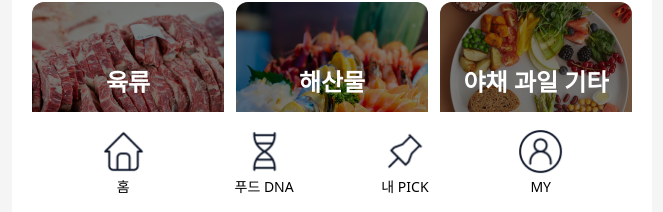
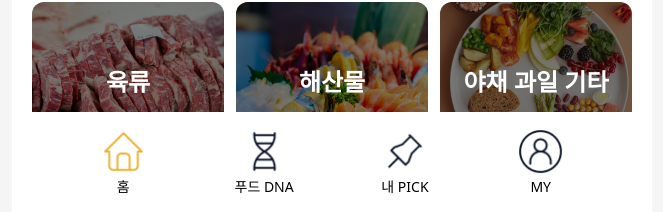
Before and after one commit to soodgarak/soodgarak-FE, a Next.js app: page / in a window 1280 px wide. Shown: the part 588-800 px from the top of the page, without its empty margins (308-971 px from the left). Built offline with nearby package versions, Linux system fonts and the light colour scheme.

Commit message:
feat: bottomNavBar에 URL에 따른 색상 변경 기능 추가

```diff
--- a/components/BottomNavBar.tsx
+++ b/components/BottomNavBar.tsx
@@ -1,3 +1,6 @@
+'use client';
+
+import { usePathname } from 'next/navigation';
 import HomeIcon from '@/components/icon/HomeIcon';
 import DNAIcon from '@/components/icon/DNAIcon';
 import PinIcon from '@/components/icon/PinIcon';
@@ -12,18 +15,23 @@ const NAV_ITEMS = [
 ];
 
 const BottomNavBar = () => {
+  const pathname = usePathname();
   return (
     <footer className='fixed bottom-0 w-full max-w-[640px]'>
       <nav>
         <ul className='flex justify-evenly rounded-t-lg bg-white py-[1.5rem]'>
-          {NAV_ITEMS.map(({ title, link, Icon }) => (
-            <li key={title}>
-              <Link href={link} className='flex flex-col items-center'>
-                <Icon className='h-[4.9rem] w-[4.9rem]' />
-                <p className='text-14'>{title}</p>
-              </Link>
-            </li>
-          ))}
+          {NAV_ITEMS.map(({ title, link, Icon }) => {
+            const isActive = link === '/' ? pathname === link : pathname.startsWith(link);
+
+            return (
+              <li key={title}>
+                <Link href={link} className='flex flex-col items-center'>
+                  <Icon isActive={isActive} className='h-[4.9rem] w-[4.9rem]' />
+                  <p className={`text-14 ${isActive && 'text-primary'}`}>{title}</p>
+                </Link>
+              </li>
+            );
+          })}
         </ul>
       </nav>
     </footer>
--- a/components/icon/DNAIcon.tsx
+++ b/components/icon/DNAIcon.tsx
@@ -1,7 +1,9 @@
 import Image from 'next/image';
+import { IconProps } from '@/types/Icons';
 
-const DNAIcon = ({ ...props }) => {
-  return <Image src='/icons/dna.png' alt='dna icon' width={50} height={50} {...props} />;
+const DNAIcon = ({ isActive, ...props }: IconProps) => {
+  const src = isActive ? '/icons/dna-yellow.png' : '/icons/dna.png';
+  return <Image src={src} alt='dna icon' width={50} height={50} {...props} />;
 };
 
 export default DNAIcon;
--- a/components/icon/HomeIcon.tsx
+++ b/components/icon/HomeIcon.tsx
@@ -1,7 +1,9 @@
 import Image from 'next/image';
+import { IconProps } from '@/types/Icons';
 
-const HomeIcon = ({ ...props }) => {
-  return <Image src='/icons/home.png' alt='home icon' width={50} height={50} {...props} />;
+const HomeIcon = ({ isActive, ...props }: IconProps) => {
+  const src = isActive ? '/icons/home-yellow.png' : '/icons/home.png';
+  return <Image src={src} alt='home icon' width={50} height={50} {...props} />;
 };
 
 export default HomeIcon;
--- a/components/icon/PinIcon.tsx
+++ b/components/icon/PinIcon.tsx
@@ -1,7 +1,9 @@
 import Image from 'next/image';
+import { IconProps } from '@/types/Icons';
 
-const PinIcon = ({ ...props }) => {
-  return <Image src='/icons/pin.png' alt='pin icon' width={50} height={50} {...props} />;
+const PinIcon = ({ isActive, ...props }: IconProps) => {
+  const src = isActive ? '/icons/pin-yellow.png' : '/icons/pin.png';
+  return <Image src={src} alt='pin icon' width={50} height={50} {...props} />;
 };
 
 export default PinIcon;
--- a/components/icon/UserIcon.tsx
+++ b/components/icon/UserIcon.tsx
@@ -1,7 +1,9 @@
 import Image from 'next/image';
+import { IconProps } from '@/types/Icons';
 
-const UserIcon = ({ ...props }) => {
-  return <Image src='/icons/user.png' alt='user icon' width={50} height={50} {...props} />;
+const UserIcon = ({ isActive, ...props }: IconProps) => {
+  const src = isActive ? '/icons/user-yellow.png' : '/icons/user.png';
+  return <Image src={src} alt='user icon' width={50} height={50} {...props} />;
 };
 
 export default UserIcon;
--- /dev/null
+++ b/types/Icons.ts
@@ -0,0 +1,4 @@
+export type IconProps = {
+  isActive: boolean;
+  className?: string;
+};
```
